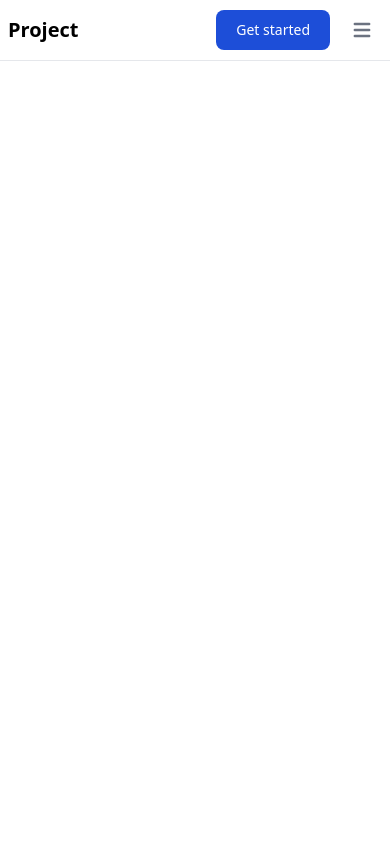
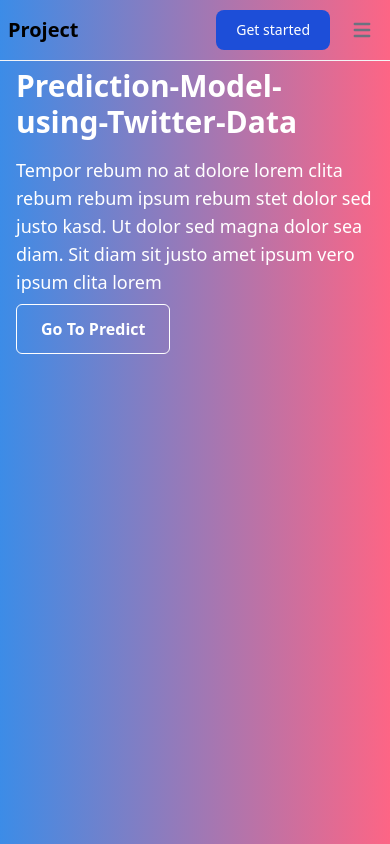
Before and after one commit to ShemMwanza/BERT-Disaster-Prediction-Model-using-Twitter-Data, a Flask app: page / in a window 390 px wide. Run offline with Flask 2, Linux system fonts and the light colour scheme.

Commit message:
Index page

```diff
--- a/Flask/static/dist/main.css
+++ b/Flask/static/dist/main.css
@@ -581,16 +589,37 @@
   margin-right: auto;
 }
 
-.ml-3 {
-  margin-left: 0.75rem;
+.my-4 {
+  margin-top: 1rem;
+  margin-bottom: 1rem;
+}
+
+.mr-3 {
+  margin-right: 0.75rem;
 }
 
 .mt-4 {
   margin-top: 1rem;
 }
 
-.mr-3 {
-  margin-right: 0.75rem;
+.mt-2 {
+  margin-top: 0.5rem;
+}
+
+.mb-2 {
+  margin-bottom: 0.5rem;
+}
+
+.mt-10 {
+  margin-top: 2.5rem;
+}
+
+.mt-5 {
+  margin-top: 1.25rem;
+}
+
+.mb-4 {
+  margin-bottom: 1rem;
 }
 
 .block {
@@ -617,16 +650,44 @@
   height: 2rem;
 }
 
-.w-6 {
-  width: 1.5rem;
+.h-screen {
+  height: 100vh;
+}
+
+.h-full {
+  height: 100%;
+}
+
+.h-auto {
+  height: auto;
+}
+
+.h-24 {
+  height: 6rem;
+}
+
+.h-12 {
+  height: 3rem;
 }
 
 .w-full {
   width: 100%;
 }
 
+.w-6 {
+  width: 1.5rem;
+}
+
 .w-8 {
   width: 2rem;
+}
+
+.w-4\/5 {
+  width: 80%;
+}
+
+.max-w-md {
+  max-width: 28rem;
 }
 
 .flex-col {
@@ -637,41 +698,68 @@
   flex-wrap: wrap;
 }
 
+.content-center {
+  align-content: center;
+}
+
 .items-center {
   align-items: center;
+}
+
+.justify-center {
+  justify-content: center;
 }
 
 .justify-between {
   justify-content: space-between;
 }
 
+.gap-2 {
+  gap: 0.5rem;
+}
+
+.gap-y-4 {
+  row-gap: 1rem;
+}
+
 .self-center {
   align-self: center;
+}
+
+.overflow-y-hidden {
+  overflow-y: hidden;
 }
 
 .whitespace-nowrap {
   white-space: nowrap;
 }
 
+.rounded-lg {
+  border-radius: 0.5rem;
+}
+
 .rounded {
   border-radius: 0.25rem;
 }
 
-.rounded-lg {
-  border-radius: 0.5rem;
+.rounded-md {
+  border-radius: 0.375rem;
+}
+
+.rounded-xl {
+  border-radius: 0.75rem;
 }
 
 .border {
   border-width: 1px;
 }
 
+.border-2 {
+  border-width: 2px;
+}
+
 .border-b {
   border-bottom-width: 1px;
-}
-
-.border-gray-200 {
-  --tw-border-opacity: 1;
-  border-color: rgb(229 231 235 / var(--tw-border-opacity));
 }
 
 .border-gray-100 {
@@ -679,14 +767,18 @@
   border-color: rgb(243 244 246 / var(--tw-border-opacity));
 }
 
-.bg-white {
-  --tw-bg-opacity: 1;
-  background-color: rgb(255 255 255 / var(--tw-bg-opacity));
+.border-white {
+  --tw-border-opacity: 1;
+  border-color: rgb(255 255 255 / var(--tw-border-opacity));
 }
 
-.bg-gray-50 {
-  --tw-bg-opacity: 1;
-  background-color: rgb(249 250 251 / var(--tw-bg-opacity));
+.border-gray {
+  --tw-border-opacity: 1;
+  border-color: rgb(74 97 99 / var(--tw-border-opacity));
+}
+
+.border-transparent {
+  border-color: transparent;
 }
 
 .bg-blue-700 {
@@ -694,24 +786,41 @@
   background-color: rgb(29 78 216 / var(--tw-bg-opacity));
 }
 
-.bg-blue-600 {
-  --tw-bg-opacity: 1;
-  background-color: rgb(37 99 235 / var(--tw-bg-opacity));
+.bg-transparent {
+  background-color: transparent;
 }
 
-.bg-gray-700 {
+.bg-white {
   --tw-bg-opacity: 1;
-  background-color: rgb(55 65 81 / var(--tw-bg-opacity));
+  background-color: rgb(255 255 255 / var(--tw-bg-opacity));
 }
 
-.bg-blue-800 {
+.bg-gray {
   --tw-bg-opacity: 1;
-  background-color: rgb(30 64 175 / var(--tw-bg-opacity));
+  background-color: rgb(74 97 99 / var(--tw-bg-opacity));
 }
 
-.bg-gray-900 {
+.bg-blue {
   --tw-bg-opacity: 1;
-  background-color: rgb(17 24 39 / var(--tw-bg-opacity));
+  background-color: rgb(60 140 231 / var(--tw-bg-opacity));
+}
+
+.bg-opacity-25 {
+  --tw-bg-opacity: 0.25;
+}
+
+.bg-gradient-to-r {
+  background-image: linear-gradient(to right, var(--tw-gradient-stops));
+}
+
+.from-blue {
+  --tw-gradient-from: #3C8CE7;
+  --tw-gradient-to: rgb(60 140 231 / 0);
+  --tw-gradient-stops: var(--tw-gradient-from), var(--tw-gradient-to);
+}
+
+.to-orange {
+  --tw-gradient-to: #FD6585;
 }
 
 .p-2 {
@@ -742,12 +859,41 @@
   padding-right: 1.25rem;
 }
 
+.px-4 {
+  padding-left: 1rem;
+  padding-right: 1rem;
+}
+
+.py-4 {
+  padding-top: 1rem;
+  padding-bottom: 1rem;
+}
+
+.px-6 {
+  padding-left: 1.5rem;
+  padding-right: 1.5rem;
+}
+
+.py-3 {
+  padding-top: 0.75rem;
+  padding-bottom: 0.75rem;
+}
+
+.px-8 {
+  padding-left: 2rem;
+  padding-right: 2rem;
+}
+
 .pr-4 {
   padding-right: 1rem;
 }
 
 .pl-3 {
   padding-left: 0.75rem;
+}
+
+.text-left {
+  text-align: left;
 }
 
 .text-center {
@@ -764,6 +910,21 @@
   line-height: 1.25rem;
 }
 
+.text-3xl {
+  font-size: 1.875rem;
+  line-height: 2.25rem;
+}
+
+.text-lg {
+  font-size: 1.125rem;
+  line-height: 1.75rem;
+}
+
+.text-2xl {
+  font-size: 1.5rem;
+  line-height: 2rem;
+}
+
 .font-semibold {
   font-weight: 600;
 }
@@ -772,9 +933,8 @@
   font-weight: 500;
 }
 
-.text-gray-500 {
-  --tw-text-opacity: 1;
-  color: rgb(107 114 128 / var(--tw-text-opacity));
+.font-bold {
+  font-weight: 700;
 }
 
 .text-white {
@@ -782,14 +942,48 @@
   color: rgb(255 255 255 / var(--tw-text-opacity));
 }
 
-.text-gray-700 {
+.text-gray-500 {
   --tw-text-opacity: 1;
-  color: rgb(55 65 81 / var(--tw-text-opacity));
+  color: rgb(107 114 128 / var(--tw-text-opacity));
 }
 
-.text-gray-400 {
+.text-gray-800 {
   --tw-text-opacity: 1;
-  color: rgb(156 163 175 / var(--tw-text-opacity));
+  color: rgb(31 41 55 / var(--tw-text-opacity));
+}
+
+.shadow-lg {
+  --tw-shadow: 0 10px 15px -3px rgb(0 0 0 / 0.1), 0 4px 6px -4px rgb(0 0 0 / 0.1);
+  --tw-shadow-colored: 0 10px 15px -3px var(--tw-shadow-color), 0 4px 6px -4px var(--tw-shadow-color);
+  box-shadow: var(--tw-ring-offset-shadow, 0 0 #0000), var(--tw-ring-shadow, 0 0 #0000), var(--tw-shadow);
+}
+
+.shadow-sm {
+  --tw-shadow: 0 1px 2px 0 rgb(0 0 0 / 0.05);
+  --tw-shadow-colored: 0 1px 2px 0 var(--tw-shadow-color);
+  box-shadow: var(--tw-ring-offset-shadow, 0 0 #0000), var(--tw-ring-shadow, 0 0 #0000), var(--tw-shadow);
+}
+
+.outline-none {
+  outline: 2px solid transparent;
+  outline-offset: 2px;
+}
+
+.ring-2 {
+  --tw-ring-offset-shadow: var(--tw-ring-inset) 0 0 0 var(--tw-ring-offset-width) var(--tw-ring-offset-color);
+  --tw-ring-shadow: var(--tw-ring-inset) 0 0 0 calc(2px + var(--tw-ring-offset-width)) var(--tw-ring-color);
+  box-shadow: var(--tw-ring-offset-shadow), var(--tw-ring-shadow), var(--tw-shadow, 0 0 #0000);
+}
+
+.transition-all {
+  transition-property: all;
+  transition-timing-function: cubic-bezier(0.4, 0, 0.2, 1);
+  transition-duration: 150ms;
+}
+
+.hover\:bg-blue-800:hover {
+  --tw-bg-opacity: 1;
+  background-color: rgb(30 64 175 / var(--tw-bg-opacity));
 }
 
 .hover\:bg-gray-100:hover {
--- a/Flask/templates/index.html
+++ b/Flask/templates/index.html
@@ -11,8 +11,7 @@
 </head>
 
 <body>
-    <nav
-        class="bg-white px-2 sm:px-4 py-2.5 dark:bg-gray-900 fixed w-full z-20 top-0 left-0 border-b border-gray-200 dark:border-gray-600">
+    <nav class="bg-gradient-to-r from-blue to-orange px-2 sm:px-4 py-2.5 fixed w-full z-20 top-0 left-0 border-b border-gray-100">
         <div class="container flex flex-wrap justify-between items-center mx-auto">
             <a href="https://flowbite.com/" class="flex items-center">
                 <span class="self-center text-xl font-semibold whitespace-nowrap">Project</span>
@@ -21,9 +20,9 @@
                 <button type="button"
                     class="text-white bg-blue-700 hover:bg-blue-800 focus:ring-4 focus:outline-none focus:ring-blue-300 font-medium rounded-lg text-sm px-5 py-2.5 text-center mr-3 md:mr-0 dark:bg-blue-600 dark:hover:bg-blue-700 dark:focus:ring-blue-800">Get
                     started</button>
-                    <!-- Open button -->
+                <!-- Open button -->
                 <button id="menu-btn" onclick="openMenu()" data-collapse-toggle="navbar-menu" type="button"
-                    class="inline-flex items-center p-2 text-sm text-gray-500 rounded-lg md:hidden hover:bg-gray-100 focus:outline-none focus:ring-2 focus:ring-gray-200 dark:text-gray-400 dark:hover:bg-gray-700 dark:focus:ring-gray-600"
+                    class="inline-flex items-center p-2 text-sm text-gray-500 rounded-lg md:hidden hover:bg-gray-100 focus:outline-none focus:ring-2 focus:ring-gray-200   dark:focus:ring-gray-600"
                     aria-controls="navbar-menu" aria-expanded="false">
                     <span class="sr-only">Open main menu</span>
                     <svg class="w-6 h-6" aria-hidden="true" fill="currentColor" viewBox="0 0 20 20"
@@ -35,7 +34,7 @@
                 </button>
                 <!-- Close button -->
                 <button id="menu-btn1" onclick="closeMenu()" data-collapse-toggle="navbar-menu" type="button"
-                    class="hidden items-center p-2 text-sm text-gray-500 rounded-lg md:hidden hover:bg-gray-100 focus:outline-none focus:ring-2 focus:ring-gray-200 dark:text-gray-400 dark:hover:bg-gray-700 dark:focus:ring-gray-600"
+                    class="hidden items-center p-2 text-sm text-gray-500 rounded-lg md:hidden hover:bg-gray-100 focus:outline-none focus:ring-2 focus:ring-gray-200   dark:focus:ring-gray-600"
                     aria-controls="navbar-menu" aria-expanded="false">
                     <span class="sr-only">Close main menu</span>
                     <svg class="w-8 h-8" fill="currentColor" viewBox="0 0 24 24" xmlns="http://www.w3.org/2000/svg">
@@ -54,28 +53,57 @@
             </div>
             <div class="hidden justify-between items-center w-full md:flex md:w-auto md:order-1" id="navbar-menu">
                 <ul
-                    class="flex flex-col p-4 mt-4 bg-gray-50 rounded-lg border border-gray-100 md:flex-row md:space-x-8 md:mt-0 md:text-sm md:font-medium md:border-0 md:bg-white dark:bg-gray-800 md:dark:bg-gray-900 dark:border-gray-700">
+                    class="flex flex-col p-4 mt-4 bg-transparent rounded-lg border border-gray-100 md:flex-row md:space-x-8 md:mt-0 md:text-sm md:font-medium md:border-0">
                     <li>
-                        <a href="#"
-                            class="block py-2 pr-4 pl-3 text-white bg-blue-700 rounded md:bg-transparent md:text-blue-700 md:p-0 dark:text-white"
+                        <a href="#" class="block py-2 pr-4 pl-3 text-white rounded md:bg-transparent md:p-0"
                             aria-current="page">Home</a>
                     </li>
                     <li>
-                        <a href="#"
-                            class="block py-2 pr-4 pl-3 text-gray-700 rounded hover:bg-gray-100 md:hover:bg-transparent md:hover:text-blue-700 md:p-0 md:dark:hover:text-white dark:text-gray-400 dark:hover:bg-gray-700 dark:hover:text-white md:dark:hover:bg-transparent dark:border-gray-700">About</a>
+                        <a href="#" class="block py-2 pr-4 pl-3 text-white rounded md:p-0">About</a>
                     </li>
                     <li>
                         <a href="#"
-                            class="block py-2 pr-4 pl-3 text-gray-700 rounded hover:bg-gray-100 md:hover:bg-transparent md:hover:text-blue-700 md:p-0 md:dark:hover:text-white dark:text-gray-400 dark:hover:bg-gray-700 dark:hover:text-white md:dark:hover:bg-transparent dark:border-gray-700">Services</a>
+                            class="block py-2 pr-4 pl-3 text-white rounded hover:bg-gray-100 md:hover:bg-transparent md:p-0">Services</a>
                     </li>
                     <li>
                         <a href="#"
-                            class="block py-2 pr-4 pl-3 text-gray-700 rounded hover:bg-gray-100 md:hover:bg-transparent md:hover:text-blue-700 md:p-0 md:dark:hover:text-white dark:text-gray-400 dark:hover:bg-gray-700 dark:hover:text-white md:dark:hover:bg-transparent dark:border-gray-700">Contact</a>
+                            class="block py-2 pr-4 pl-3 text-white rounded hover:bg-gray-100 md:hover:bg-transparent md:p-0">Contact</a>
                     </li>
                 </ul>
             </div>
         </div>
     </nav>
+    <section class='h-screen w-full overflow-y-hidden bg-gradient-to-r from-blue to-orange'>
+
+        <div class='flex flex-col sm:flex-row px-4 sm:px-16 lg:py-16 w-full h-full py-4 sm:py-8'>
+            <div class='w-full sm:w-1/2 text-left h-full '>
+                <h1 class='w-4/5 font-bold text-3xl my-4 md:text-4xl lg:text-5xl 2xl:text-6xl text-white'>
+                    BERT-Disaster-Prediction-Model-using-Twitter-Data</h1>
+                <p class='w-full text-white text-lg sm:text-xl 2xl:text-4xl'>Tempor rebum no at
+                    dolore lorem clita rebum rebum ipsum rebum stet dolor sed justo kasd. Ut dolor sed magna dolor sea
+                    diam.
+                    Sit diam sit justo amet ipsum vero ipsum clita lorem</p>
+                <div>
+                    <a href="{{ url_for('predict') }}"><button
+                        class="px-6 py-3 mt-2 mb-2 2xl:text-3xl text-white rounded-md outline-none bg-transparent border font-bold border-white hover:bg-white hover:text-blue">Go
+                        To Predict
+                    </button> </a>
+                </div>
+            </div>
+            <div class='w-full items-center content-center justify-center sm:w-1/2 h-full'>
+                <div class='w-full h-full'>
+                    <img src='' class='sm:absolute sm:z-20 w-full sm:w-1/2 h-auto' />
+
+                </div>
+
+            </div>
+        </div>
+        <!-- <svg class='w-full h-auto bottom-0 ' xmlns="http://www.w3.org/2000/svg" viewBox="0 0 1440 320">
+            <path fill="#ffffff" fill-opacity="1"
+                d="M0,128L48,128C96,128,192,128,288,144C384,160,480,192,576,197.3C672,203,768,181,864,144C960,107,1056,53,1152,42.7C1248,32,1344,64,1392,80L1440,96L1440,320L1392,320C1344,320,1248,320,1152,320C1056,320,960,320,864,320C768,320,672,320,576,320C480,320,384,320,288,320C192,320,96,320,48,320L0,320Z">
+            </path>
+        </svg> -->
+    </section>
     <script src="{{url_for('static', filename='styles/style.js')}}"></script>
 </body>
 
```
Also changed, not shown: other parts of Flask/static/dist/main.css (+117 -89 lines), Flask/static/dist/style/style.css (added, +64 -0 lines), Flask/tailwind.config.js (+39 -1 lines).
